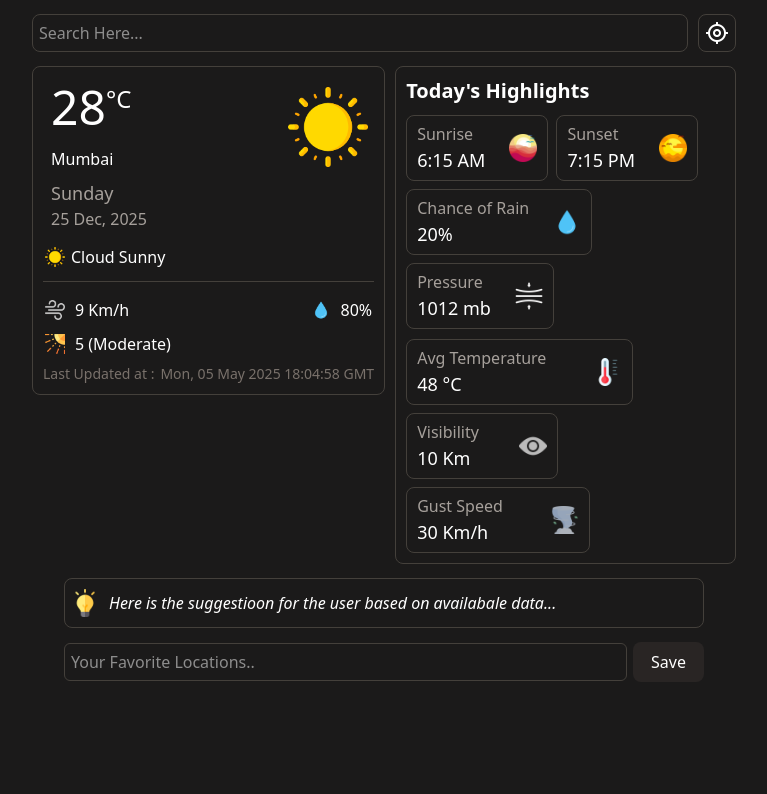
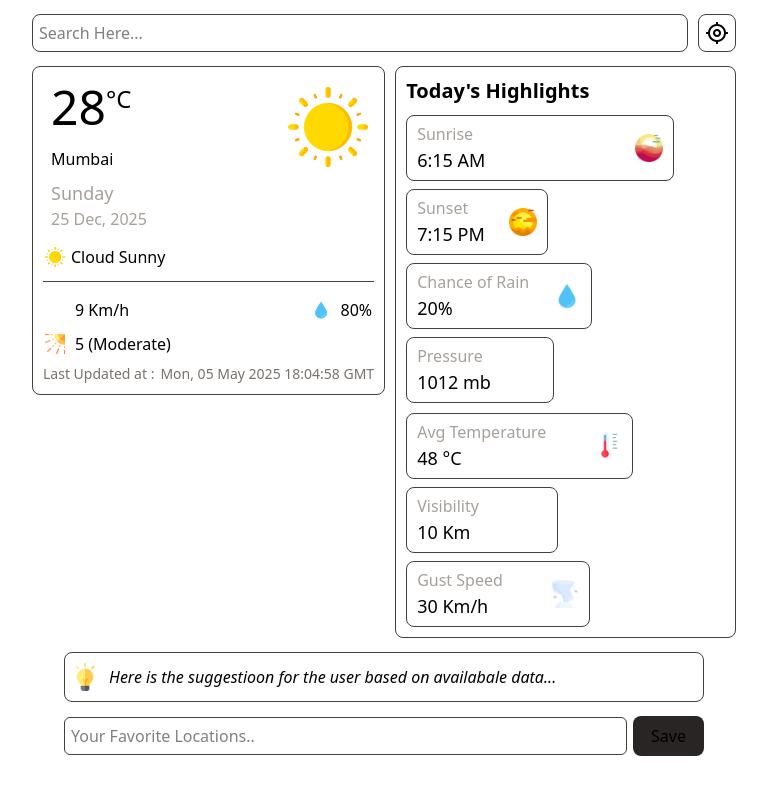
Before and after one commit to adityaa-12/weather-app, a React (Vite) app: page / in a window 1280 px wide. Shown: the top 794 px of the page, without its empty margins (256-1023 px from the left). Built offline with nearby package versions, Linux system fonts and the light colour scheme.

Commit message:
updated files

```diff
--- a/src/App.css
+++ b/src/App.css
@@ -1,6 +1,6 @@
 @import "tailwindcss";
 
 body {
-    background: #1b1a1a;
-    color: white;
+    background: #ffffff;
+    color: rgb(0, 0, 0);
 }
--- a/src/components/ForeCast.jsx
+++ b/src/components/ForeCast.jsx
@@ -12,11 +12,11 @@
           </div>
 
           {/* First row container */}
-          <div id="container-1" className="flex flex-wrap gap-2">
+          <div id="container-1" className="flex flex-wrap gap-2 w-full">
             <div id="sun" className="flex flex-wrap gap-2">
               <div
                 id="sunrise"
-                className="flex flex-row items-center gap-6 rounded-lg border border-stone-700 px-2.5 py-1.5"
+                className="flex flex-row items-center w-full justify-between rounded-lg border border-stone-700 px-2.5 py-1.5"
               >
                 <div className="font-medium">
                   <p className="text-stone-400">Sunrise</p>
--- a/src/components/Temperature.jsx
+++ b/src/components/Temperature.jsx
@@ -35,7 +35,7 @@ const Temperature = () => {
         <div id="temp-other-info" className="mt-3.5 px-0.5 py-0.5 flex flex-col gap-2.5">
           <div id="wrapper" className="flex flex-row justify-between">
             <div id="wind" className="flex flex-row items-center gap-2.5 text-md font-medium">
-              <span><img src="/src/assets/wind.png" className="w-5 h-5 opacity-75" /></span>
+              <span><img src="/src/assets/wind.png" className="w-5 h-5" /></span>
               <p>9 Km/h</p>
             </div>
             <div id="humidity" className="flex flex-row items-center gap-2.5 text-md font-medium">
--- a/src/index.css
+++ b/src/index.css
@@ -1,6 +1,6 @@
 @import "tailwindcss";
 
 body {
-    background: #1b1a1a;
-    color: white;
+    background: #ffffff;
+    color: rgb(0, 0, 0);
 }
```
Also changed, not shown: 1 other file (tests, documents, lock files or other folders).
